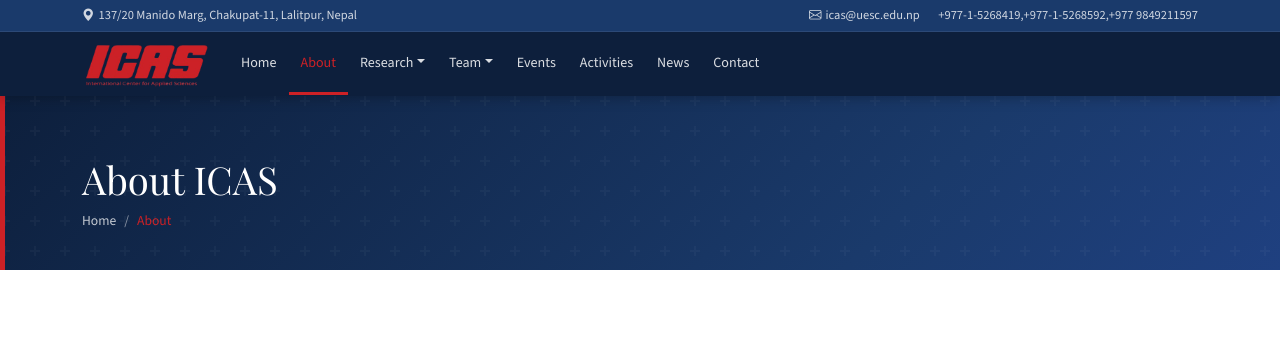
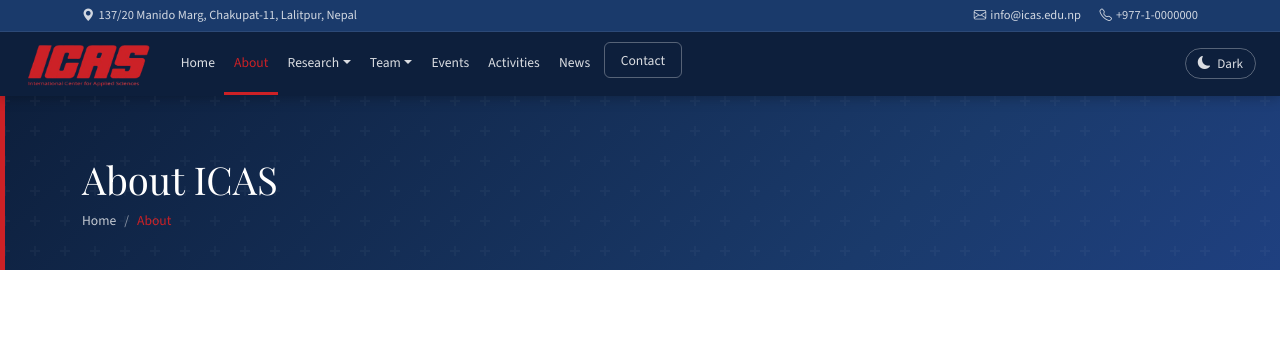
Before and after one commit to pollengun/ICAS-Website, a Django app: page /about/ in a window 1280 px wide. Shown: the top 348 px of the page. Run offline with Django 5.2, Linux system fonts and the light colour scheme.

Commit message:
added dark mode and browser icon

```diff
--- a/icas/templates/icas/base.html
+++ b/icas/templates/icas/base.html
@@ -5,6 +5,7 @@
   <meta charset="UTF-8" />
   <meta name="viewport" content="width=device-width, initial-scale=1.0" />
   <title>{% block title %}ICAS – International Centre for Applied Sciences{% endblock %}</title>
+  <link rel="icon" type="image/png" href="{% static 'icas/images/icas_logo.png' %}">
 
   <!-- Bootstrap 5 -->
   <link href="https://cdn.jsdelivr.net/npm/bootstrap@5.3.2/dist/css/bootstrap.min.css" rel="stylesheet" />
@@ -24,16 +25,155 @@
       --icas-white:   #ffffff;
       --icas-gray:    #6c757d;
       --icas-border:  #dee2e6;
+
+      /* Light mode semantic tokens */
+      --bg-body:       #ffffff;
+      --bg-section-alt:#f4f7fb;
+      --bg-card:       #ffffff;
+      --text-primary:  #2c3e50;
+      --text-secondary:#6c757d;
+      --text-heading:  #0d1f3c;
+      --border-color:  #dee2e6;
+      --input-bg:      #ffffff;
+      --input-border:  #dee2e6;
+      --input-text:    #2c3e50;
+    }
+
+    /* ── Dark mode tokens ── */
+    body.dark-mode {
+      --bg-body:       #0f1923;
+      --bg-section-alt:#151f2e;
+      --bg-card:       #1a2538;
+      --text-primary:  #d1dbe8;
+      --text-secondary:#8899aa;
+      --text-heading:  #e8eef5;
+      --border-color:  #2a3a50;
+      --input-bg:      #1a2538;
+      --input-border:  #2a3a50;
+      --input-text:    #d1dbe8;
     }
 
     body {
       font-family: 'Source Sans 3', sans-serif;
-      color: #2c3e50;
-      background: #fff;
+      color: var(--text-primary);
+      background: var(--bg-body);
+      transition: background .3s, color .3s;
     }
 
     h1, h2, h3, h4, h5 {
       font-family: 'Playfair Display', serif;
+    }
+
+    /* ── Dark mode general overrides ── */
+    body.dark-mode h1,
+    body.dark-mode h2,
+    body.dark-mode h3,
+    body.dark-mode h4,
+    body.dark-mode h5,
+    body.dark-mode h6 { color: var(--text-heading); }
+
+    body.dark-mode p,
+    body.dark-mode li,
+    body.dark-mode span { color: var(--text-primary); }
+
+    body.dark-mode .card,
+    body.dark-mode .card-icas {
+      background: var(--bg-card);
+      border-color: var(--border-color);
+      color: var(--text-primary);
+    }
+
+    body.dark-mode .card-body { background: var(--bg-card); }
+
+    body.dark-mode .bg-icas-light,
+    body.dark-mode .bg-light,
+    body.dark-mode section[style*="background:#f4f7fb"],
+    body.dark-mode section[style*="background:var(--icas-light)"] {
+      background: var(--bg-section-alt) !important;
+    }
+
+    body.dark-mode .pub-card {
+      background: var(--bg-card);
+      border-color: var(--border-color);
+    }
+
+    body.dark-mode .research-icon-box {
+      background: var(--bg-card);
+      color: var(--text-primary);
+    }
+
+    body.dark-mode .text-muted,
+    body.dark-mode [style*="color:#6c757d"],
+    body.dark-mode [style*="color:#4a5568"],
+    body.dark-mode [style*="color:#2c3e50"] {
+      color: var(--text-secondary) !important;
+    }
+
+    body.dark-mode [style*="color:#0d1f3c"],
+    body.dark-mode [style*="color:#1a3a6b"] {
+      color: var(--text-heading) !important;
+    }
+
+    body.dark-mode .section-title { color: var(--text-heading); }
+
+    body.dark-mode .dropdown-menu {
+      background: var(--bg-card);
+      border-color: var(--border-color);
+    }
+    body.dark-mode .dropdown-item {
+      color: var(--text-primary);
+    }
+    body.dark-mode .dropdown-item:hover {
+      background: var(--bg-section-alt);
+      color: var(--icas-red);
+    }
+
+    body.dark-mode .form-control,
+    body.dark-mode .form-select {
+      background: var(--input-bg);
+      border-color: var(--input-border);
+      color: var(--input-text);
+    }
+    body.dark-mode .form-control:focus,
+    body.dark-mode .form-select:focus {
+      background: var(--input-bg);
+      color: var(--input-text);
+      border-color: var(--icas-red);
+      box-shadow: 0 0 0 .2rem rgba(204,33,38,.25);
+    }
+
+    body.dark-mode .badge-journal    { background: #0d2a4a; color: #5ba4f5; }
+    body.dark-mode .badge-conference { background: #3a1a1a; color: #f07070; }
+    body.dark-mode .badge-book       { background: #0d2e1a; color: #5bcf7a; }
+    body.dark-mode .badge-report     { background: #2e1a00; color: #f5a623; }
+
+    body.dark-mode [style*="background:#fff3cd"] { background: #2e2200 !important; color: #f5c842 !important; }
+    body.dark-mode [style*="background:#f4f7fb"] { background: var(--bg-card) !important; }
+    body.dark-mode [style*="background:#fff"]    { background: var(--bg-card) !important; }
+    body.dark-mode [style*="background:white"]   { background: var(--bg-card) !important; }
+
+    body.dark-mode .border,
+    body.dark-mode [style*="border:1px solid #dee2e6"] { border-color: var(--border-color) !important; }
+
+    /* ── Dark mode toggle button ── */
+    .dark-toggle {
+      background: none;
+      border: 1px solid rgba(255,255,255,.3);
+      border-radius: 20px;
+      color: rgba(255,255,255,.85);
+      padding: .3rem .75rem;
+      font-size: .82rem;
+      cursor: pointer;
+      display: flex;
+      align-items: center;
+      gap: .4rem;
+      transition: all .2s;
+      white-space: nowrap;
+      margin-left: .75rem;
+    }
+    .dark-toggle:hover {
+      background: rgba(255,255,255,.1);
+      border-color: rgba(255,255,255,.5);
     }
 
     /* ── Navbar ── */
@@ -100,9 +240,9 @@
     /* Nav links */
     .navbar-icas .nav-link {
       color: rgba(255,255,255,.85) !important;
-      font-size: .88rem;
+      font-size: .85rem;
       font-weight: 500;
-      padding: 1.2rem .75rem !important;
+      padding: 1.2rem .6rem !important;
       transition: color .2s, border-bottom .2s;
       border-bottom: 3px solid transparent;
       white-space: nowrap;
@@ -367,15 +507,15 @@
     <div class="container d-flex justify-content-between align-items-center">
       <span><i class="bi bi-geo-alt-fill me-1"></i>137/20 Manido Marg, Chakupat-11, Lalitpur, Nepal</span>
       <span>
-        <a href="mailto:icas@uesc.edu.np" class="me-3"><i class="bi bi-envelope me-1"></i>icas@uesc.edu.np</a>
-        <a href="tel:+977-1-5268419">+977-1-5268419</a>,<a href="tel:+977-1-5268592">+977-1-5268592</a>,<a href="tel:+977 9849211597">+977 9849211597</a>
+        <a href="mailto:info@icas.edu.np" class="me-3"><i class="bi bi-envelope me-1"></i>info@icas.edu.np</a>
+        <a href="tel:+977-1-0000000"><i class="bi bi-telephone me-1"></i>+977-1-0000000</a>
       </span>
     </div>
   </div>
 
   <!-- Main nav row -->
   <nav class="navbar navbar-expand-lg" style="background:var(--icas-navy);padding:0;">
-    <div class="container">
+    <div class="container-fluid px-4">
 
       <!-- Brand -->
       <a class="navbar-brand-wrapper" href="{% url 'home' %}">
@@ -424,10 +564,19 @@
           <li class="nav-item">
             <a class="nav-link {% if request.resolver_match.url_name == 'news' or request.resolver_match.url_name == 'news_detail' %}active{% endif %}" href="{% url 'news' %}">News</a>
           </li>
-          <li class="nav-item">
-            <a class="nav-link {% if request.resolver_match.url_name == 'contact' %}active{% endif %}" href="{% url 'contact' %}">Contact</a>
+          <li class="nav-item ms-1">
+            <a href="{% url 'contact' %}"
+               class="nav-link {% if request.resolver_match.url_name == 'contact' %}active{% endif %}"
+               style="border:1px solid rgba(255,255,255,.3);border-radius:6px;padding:.45rem 1rem !important;margin-top:.55rem;margin-bottom:.55rem;">
+              Contact
+            </a>
           </li>
         </ul>
+        <!-- Dark mode toggle -->
+        <button class="dark-toggle ms-auto" id="darkToggle" onclick="toggleDark()" title="Toggle dark mode">
+          <i class="bi bi-moon-fill" id="darkIcon"></i>
+          <span id="darkLabel">Dark</span>
+        </button>
       </div>
 
     </div>
@@ -510,9 +659,9 @@
             <i class="bi bi-geo-alt-fill text-icas-red mt-1" style="flex-shrink:0"></i>
             <span>137/20 Manido Marg, Chakupat-11, Lalitpur Metropolitan City, Bagmati Province, Nepal</span>
           </li>
-          <li class="mb-2"><i class="bi bi-envelope-fill text-icas-red me-2"></i><a href="mailto:icas@uesc.edu.np">icas@uesc.edu.np</a></li>
-          <li class="mb-2"><i class="bi bi-telephone-fill text-icas-red me-2"></i><a href="tel:+977-1-5268419">+977-1-5268419</a>,<a href="tel:+977-1-5268592">+977-1-5268592</a>,<a href="tel:+977 9849211597">+977 9849211597</a></li>
-          <li class="mb-2"><i class="bi bi-clock-fill text-icas-red me-2"></i>Sun–Fri: 7:00 AM – 2:00 PM</li>
+          <li class="mb-2"><i class="bi bi-envelope-fill text-icas-red me-2"></i><a href="mailto:info@icas.edu.np">info@icas.edu.np</a></li>
+          <li class="mb-2"><i class="bi bi-telephone-fill text-icas-red me-2"></i><a href="tel:+977-1-0000000">+977-1-0000000</a></li>
+          <li class="mb-2"><i class="bi bi-clock-fill text-icas-red me-2"></i>Sun–Fri: 9:00 AM – 5:00 PM</li>
         </ul>
       </div>
     </div>
@@ -529,6 +678,33 @@
 <!-- Bootstrap JS -->
 <script src="https://cdn.jsdelivr.net/npm/bootstrap@5.3.2/dist/js/bootstrap.bundle.min.js"></script>
 
+<!-- Dark mode script -->
+<script>
+  function applyDark(isDark) {
+    if (isDark) {
+      document.body.classList.add('dark-mode');
+      document.getElementById('darkIcon').className  = 'bi bi-sun-fill';
+      document.getElementById('darkLabel').textContent = 'Light';
+    } else {
+      document.body.classList.remove('dark-mode');
+      document.getElementById('darkIcon').className  = 'bi bi-moon-fill';
+      document.getElementById('darkLabel').textContent = 'Dark';
+    }
+  }
+
+  function toggleDark() {
+    const isDark = !document.body.classList.contains('dark-mode');
+    localStorage.setItem('icasDark', isDark);
+    applyDark(isDark);
+  }
+
+  // Apply saved preference immediately on page load
+  (function() {
+    const saved = localStorage.getItem('icasDark');
+    if (saved === 'true') applyDark(true);
+  })();
+</script>
+
 {% block extra_js %}{% endblock %}
 </body>
 </html>
```
